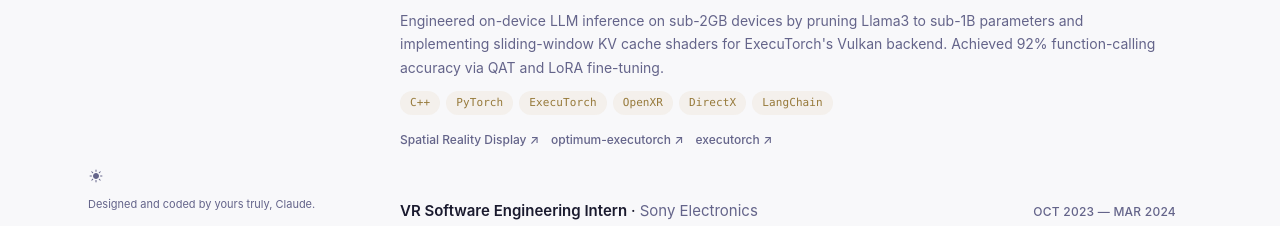
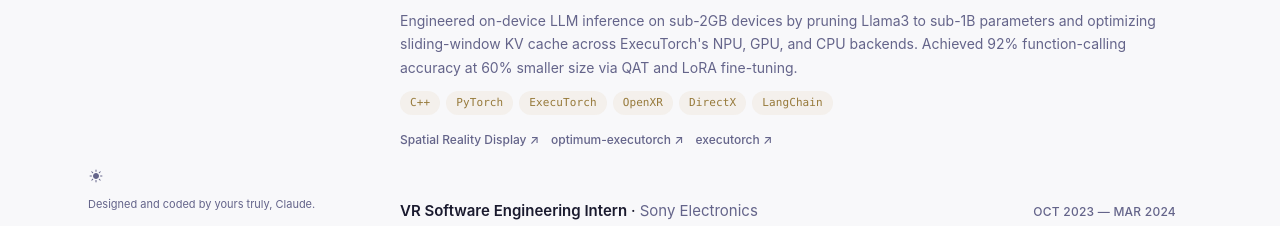
Before and after one commit to rhn19/rhn19.github.io, a website: page index.html in a window 1280 px wide. Shown: the part 532-758 px from the top of the page. Drawn offline with Linux system fonts and the light colour scheme.

Commit message:
Update Sony LLM paragraph, patch npm audit vulnerabilities

```diff
--- a/index.html
+++ b/index.html
@@ -105,7 +105,7 @@
             <div class="exp-body">
               <h3><span class="exp-role">Sr. Software Engineer</span><span class="exp-dot"> · </span><span class="exp-company">Sony Electronics</span> <span class="exp-date">Mar 2024 — Present</span></h3>
               <p>Developed Sony's first C++ OpenXR runtime for Spatial Reality Displays, enabling 20+ professional applications with sub-16ms motion-to-photon latency through multi-threaded DirectX/OpenGL interop. Shipped a serverless AWS platform with multimodal Gemini models to 150K+ creative professionals.</p>
-              <p>Engineered on-device LLM inference on sub-2GB devices by pruning Llama3 to sub-1B parameters and implementing sliding-window KV cache shaders for ExecuTorch's Vulkan backend. Achieved 92% function-calling accuracy via QAT and LoRA fine-tuning.</p>
+              <p>Engineered on-device LLM inference on sub-2GB devices by pruning Llama3 to sub-1B parameters and optimizing sliding-window KV cache across ExecuTorch's NPU, GPU, and CPU backends. Achieved 92% function-calling accuracy at 60% smaller size via QAT and LoRA fine-tuning.</p>
               <ul class="tag-list">
                 <li>C++</li><li>PyTorch</li><li>ExecuTorch</li><li>OpenXR</li><li>DirectX</li><li>LangChain</li>
               </ul>
```
Also changed, not shown: 1 other file.
